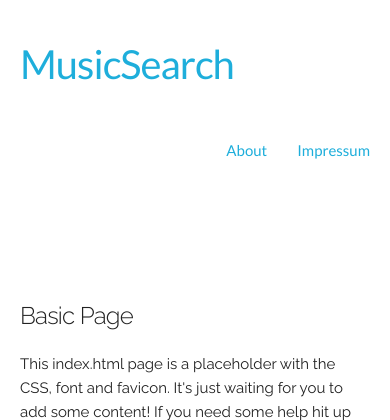
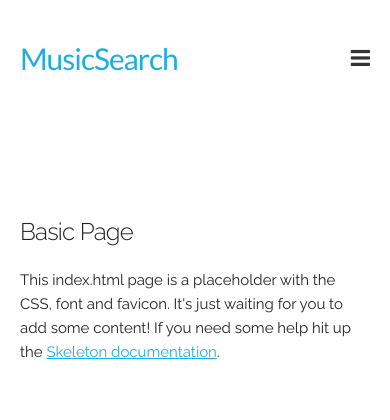
Before and after one commit to digicademy/incipitSearch, a PHP site: template templates/base.twig in a window 390 px wide. Shown: the top 420 px of the page. Run offline with PHP 8.4, Linux system fonts and the light colour scheme; the template is opened without the code that fills it, so the values that code supplies are empty; some libraries are stand-ins or nearby versions.

Commit message:
implemented responsive hamburger-nav

```diff
--- a/htdocs/public/css/style.css
+++ b/htdocs/public/css/style.css
@@ -8,6 +8,16 @@ header a {
   text-decoration: none;
 }
 
+header h1 {
+	display: inline-block;
+	font-size: 2em;
+	margin-bottom: 0.4em;
+}
+@media (min-width: 550px) {
+	header h1 {
+		font-size: 5.0rem;
+	}
+}
 
 /* footer */
 
@@ -43,19 +53,58 @@ footer p {
 
 /* nav */
 
-nav#nav {
-  float: right;
+#nav {
+	display: none;
 }
 
 nav#nav>ul {
-  list-style: none;
+	list-style: none;
+	border-bottom: solid 1px #dcdcdc;
 }
 
 nav#nav>ul>li {
-  display: inline-block;
-  float: left;
-  padding: 2em 0 0 2em;
+	border-top: solid 1px #dcdcdc;
+	margin: 0;
 }
+nav#nav>ul>li>a {
+	display: block;
+	text-align: center;
+	padding: 0.5em;
+}
+#nav-button {
+	float: right;
+	font-size: 1.5em;
+	color: #333;
+	padding-top: 0.2em;
+	line-height: 1.2;
+	cursor: pointer;
+}
+
+@media (min-width: 550px) {
+	#nav {
+		display: inline;
+	}
+	nav#nav>ul, nav#nav>ul>li {
+		border: none;
+	}
+	nav#nav {
+		float: right;
+	}
+	nav#nav>ul>li>a {
+		display: inline;
+		text-align: left;
+		padding: 0;
+	}
+	nav#nav>ul>li {
+		display: inline-block;
+		float: left;
+		padding: 2em 0 0 2em;
+	}
+	#nav-button {
+		display: none;
+	}
+}
+
 
 /* svgNotesContainer */
 #svgNotesContainer {
--- /dev/null
+++ b/htdocs/public/js/common.js
@@ -0,0 +1,10 @@
+$(document).ready(function () {
+	$('#nav-button').click(function () { // shows ~ hides nav
+		if ($('#nav').css('display') == 'none') {
+			$('#nav').slideDown();
+		}
+		else {
+			$('#nav').slideUp();
+		}
+	});
+});
--- a/templates/base.twig
+++ b/templates/base.twig
@@ -32,6 +32,7 @@
         <!-- Scripts
         –––––––––––––––––––––––––––––––––––––––––––––––––– -->
         <script src="https://ajax.googleapis.com/ajax/libs/jquery/2.2.4/jquery.min.js"></script>
+        <script src="/public/js/common.js"></script>
 
     {% endblock %}
 
@@ -45,6 +46,7 @@
     <div class="container">
         <div class="one-third column">
             <a href="#"><h1>MusicSearch</h1></a>
+            <i id="nav-button" class="fa fa-bars" aria-hidden="true"></i>
         </div>
         <div class="two-thirds column">
             <nav id="nav" >
```
